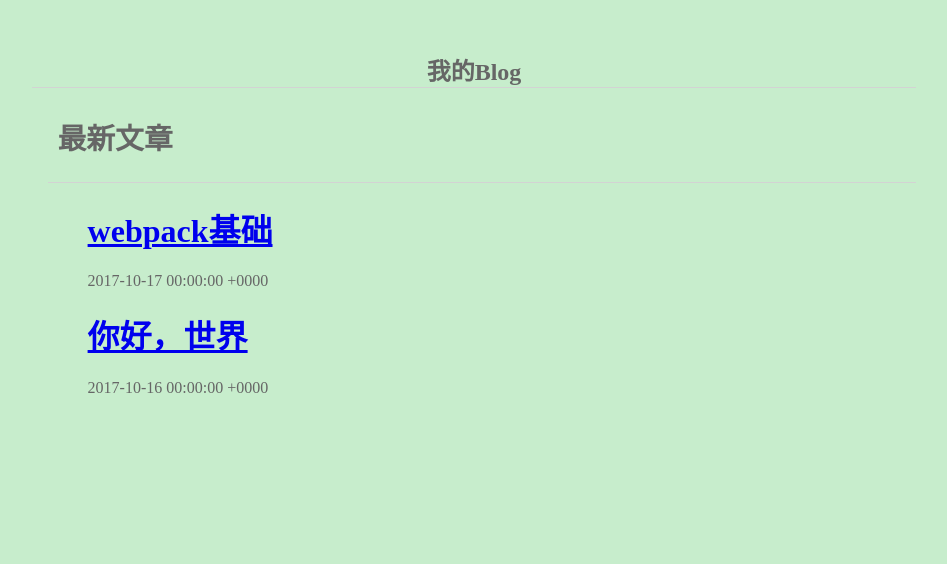
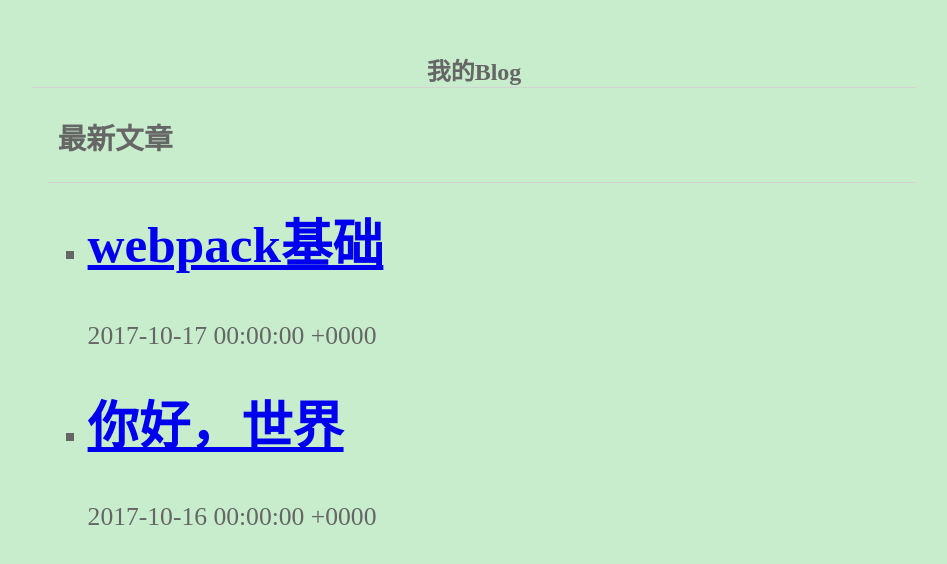
Before and after one commit to BobiY/BobiY.github.io, a Jekyll site: the page built from blog/index.html, in a window 1280 px wide. Shown: the top 564 px of the page, without its empty margins (166-1113 px from the left). Built offline with Jekyll 4.4.1, drawn with Linux system fonts in a browser that asks for light colours; the list of posts is cut into pages by our own code.

Commit message:
Update index.html

```diff
--- a/blog/index.html
+++ b/blog/index.html
@@ -7,12 +7,14 @@ title: 我的Blog
 <p class="pTit">最新文章</p>
 <ul class="ul">
 {% for post in paginator.posts %}
+  <li class = "li">
   <h1><a href="{{ post.url }}">{{ post.title }}</a></h1>
   <p class="author">
     <span class="date">{{ post.date }}</span>
   </p>
+   </li>
 {% endfor %}
-
+</ul>
 {% if paginator.total_pages > 1 %}
 <div class="pagination">
   {% if paginator.previous_page %}
```
